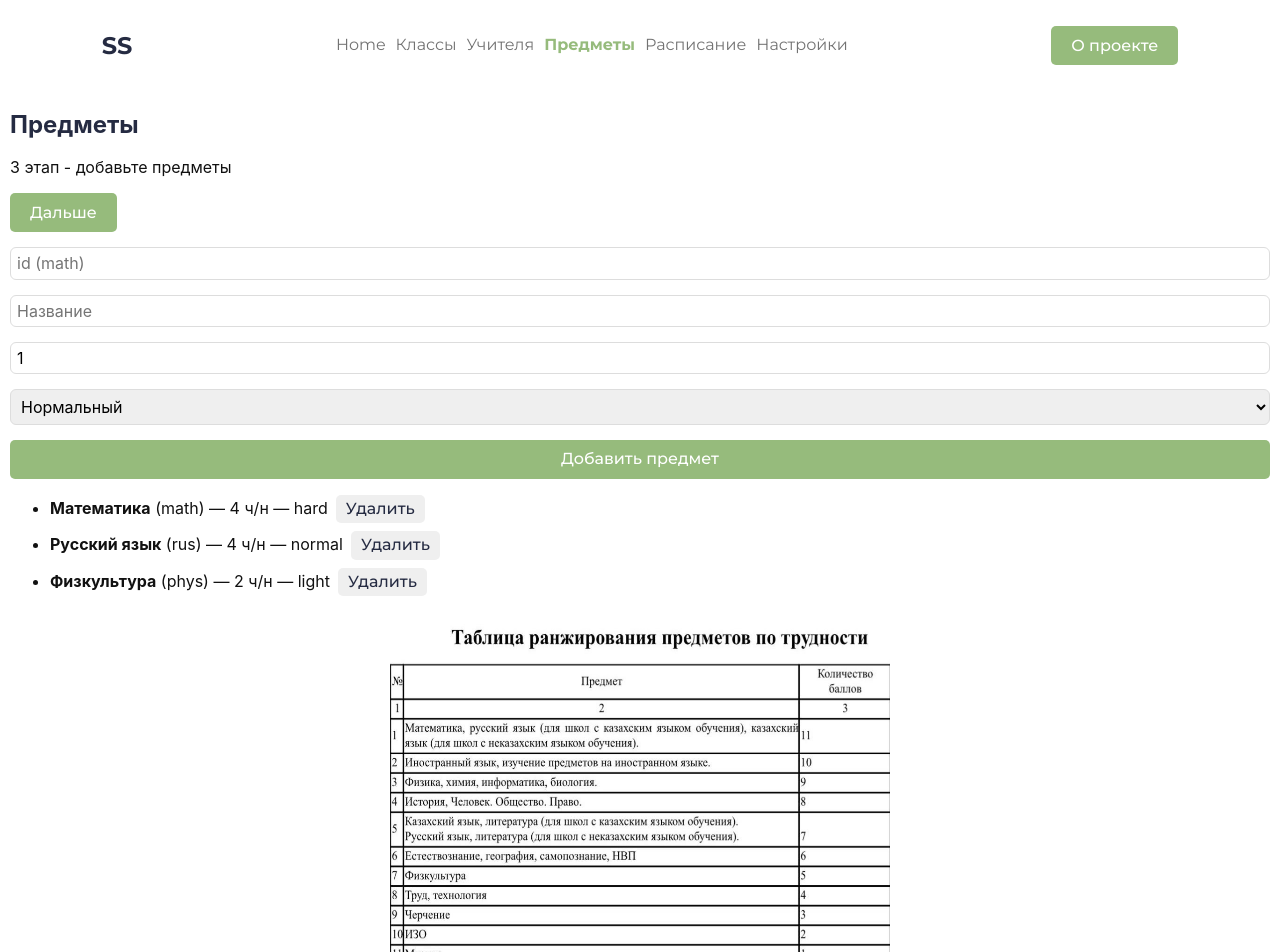
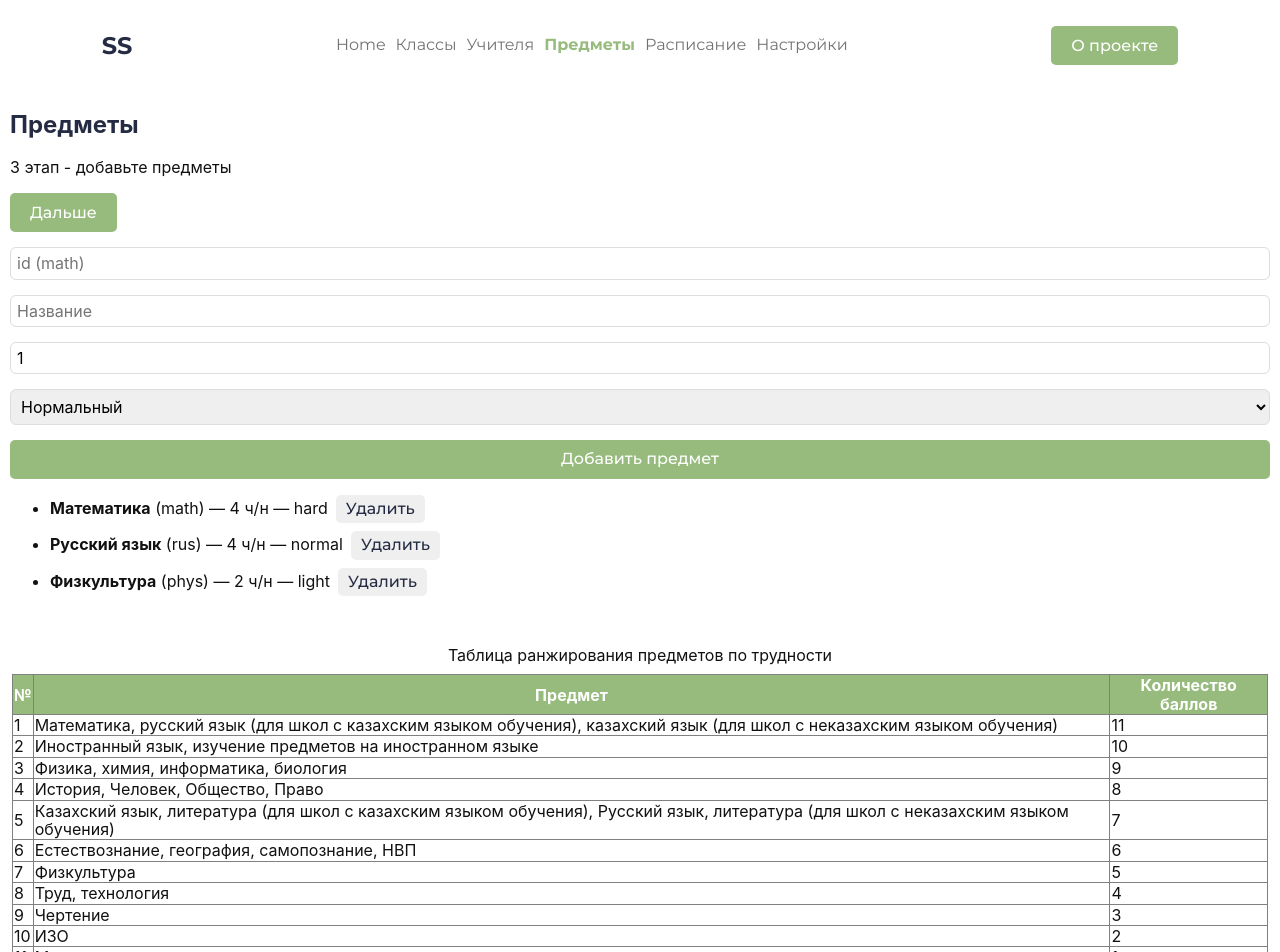
Before and after one commit to Yuoo15/school_project, a React (Vite) app: page /subjects in a window 1280 px wide. Shown: the top 952 px of the page. Built offline with nearby package versions, Linux system fonts and the light colour scheme.

Commit message:
added new table

```diff
--- /dev/null
+++ b/src/components/Table/table.jsx
@@ -0,0 +1,70 @@
+import React from "react";
+export default()=>{
+    return(
+        <>
+            <table border="1" style={{margin: 2,marginBlock: 40, borderCollapse: 'collapse'}}>
+                <caption style={{margin: 10}}>Таблица ранжирования предметов по трудности</caption>
+                <tr bgcolor="#96BB7C" style={{color:'white'}}>
+                    <th>№</th>
+                    <th>Предмет</th>
+                    <th>Количество баллов</th>
+                </tr>
+                <tr>
+                    <td>1</td>
+                    <td>Математика, русский язык (для школ с казахским языком обучения), казахский язык (для школ с неказахским языком обучения)</td>
+                    <td>11</td>
+                </tr>
+                <tr>
+                    <td>2</td>
+                    <td>Иностранный язык, изучение предметов на иностранном языке</td>
+                    <td>10</td>
+                </tr>
+                <tr>
+                    <td>3</td>
+                    <td>Физика, химия, информатика, биология</td>
+                    <td>9</td>
+                </tr>
+                <tr>
+                    <td>4</td>
+                    <td>История, Человек, Общество, Право</td>
+                    <td>8</td>
+                </tr>
+                <tr>
+                    <td>5</td>
+                    <td>Казахский язык, литература (для школ с казахским языком обучения), Русский язык, литература (для школ с неказахским языком обучения)</td>
+                    <td>7</td>
+                </tr>
+                <tr>
+                    <td>6</td>
+                    <td>Естествознание, география, самопознание, НВП</td>
+                    <td>6</td>
+                </tr>
+                <tr>
+                    <td>7</td>
+                    <td>Физкультура</td>
+                    <td>5</td>
+                </tr>
+                <tr>
+                    <td>8</td>
+                    <td>Труд, технология</td>
+                    <td>4</td>
+                </tr>
+                <tr>
+                    <td>9</td>
+                    <td>Чертение</td>
+                    <td>3</td>
+                </tr>
+                <tr>
+                    <td>10</td>
+                    <td>ИЗО</td>
+                    <td>2</td>
+                </tr>
+                <tr>
+                    <td>11</td>
+                    <td>Музыка</td>
+                    <td>1</td>
+                </tr>
+</table>
+        </>
+    )
+}
--- a/src/pages/about/about.jsx
+++ b/src/pages/about/about.jsx
@@ -20,7 +20,10 @@ export default()=>{
                     <li>Работает без сервера (front-end): данные хранятся в localStorage — удобно для прототипа или одной школы.</li>
                     <li>Опция бэкенда: можно подключить FastAPI/Django + Postgres для хранения, аккаунтов и нескольких школ.</li>
                     <li>Безопасность: если подключать сервер — используем авторизацию и SSL; при фронтенде — данные остаются в браузере пользователя.</li>
-                </ul>
+                </ul><br />
+
+                <h1 className={styles.h1}>Разработчик</h1>
+                <p className={styles.p}>Рамазан Кантаев, Пишу на JavaScript(TS)/React, Python/Django.<br /><br /> Портфолио: <a href="https://new-portfolio-ruby-three.vercel.app" target="_blank" rel="noreferrer">Перейти</a>, <br />GitHub: <a href="https://github.com/Yuoo15" target="_blank" rel="noreferrer">Перейти</a></p>
             </div>
         </>
     )
--- a/src/pages/subjects/subjects.jsx
+++ b/src/pages/subjects/subjects.jsx
@@ -4,6 +4,7 @@ import { initialData } from '../../data/initialData'
 import styles from './subjects.module.css'
 import Button from '../../components/Button/button'
 import img from '../../assets/subjects.jpg'
+import Table from '../../components/Table/table'
 
 export default function Subjects(){
     const [data, setData] = useLocalStorage('school:data', initialData)
@@ -50,9 +51,7 @@ export default function Subjects(){
                 </li>
             ))}
         </ul>
-        <div className={styles.img}>
-            <img src={img} width={500} height={350} style={{borderRadius: 5}}></img>
-        </div>
+        <Table />
         </div>
 )
 }
--- a/src/pages/subjects/subjects.module.css
+++ b/src/pages/subjects/subjects.module.css
@@ -34,11 +34,6 @@
     color:#252B42
 }
 
-.img{
-    display: flex;
-    justify-content: center;
-    margin: 20px;
-}
 @media(max-width:550px){
     .li{
 
@@ -60,10 +55,4 @@
     .remove{
         margin-left: 0;
     }
-
-    .img{
-        overflow-x: auto;
-        scroll-snap-type: mandatory;
-        scrollbar-color: #96BB7C;
-    }
 }
```
